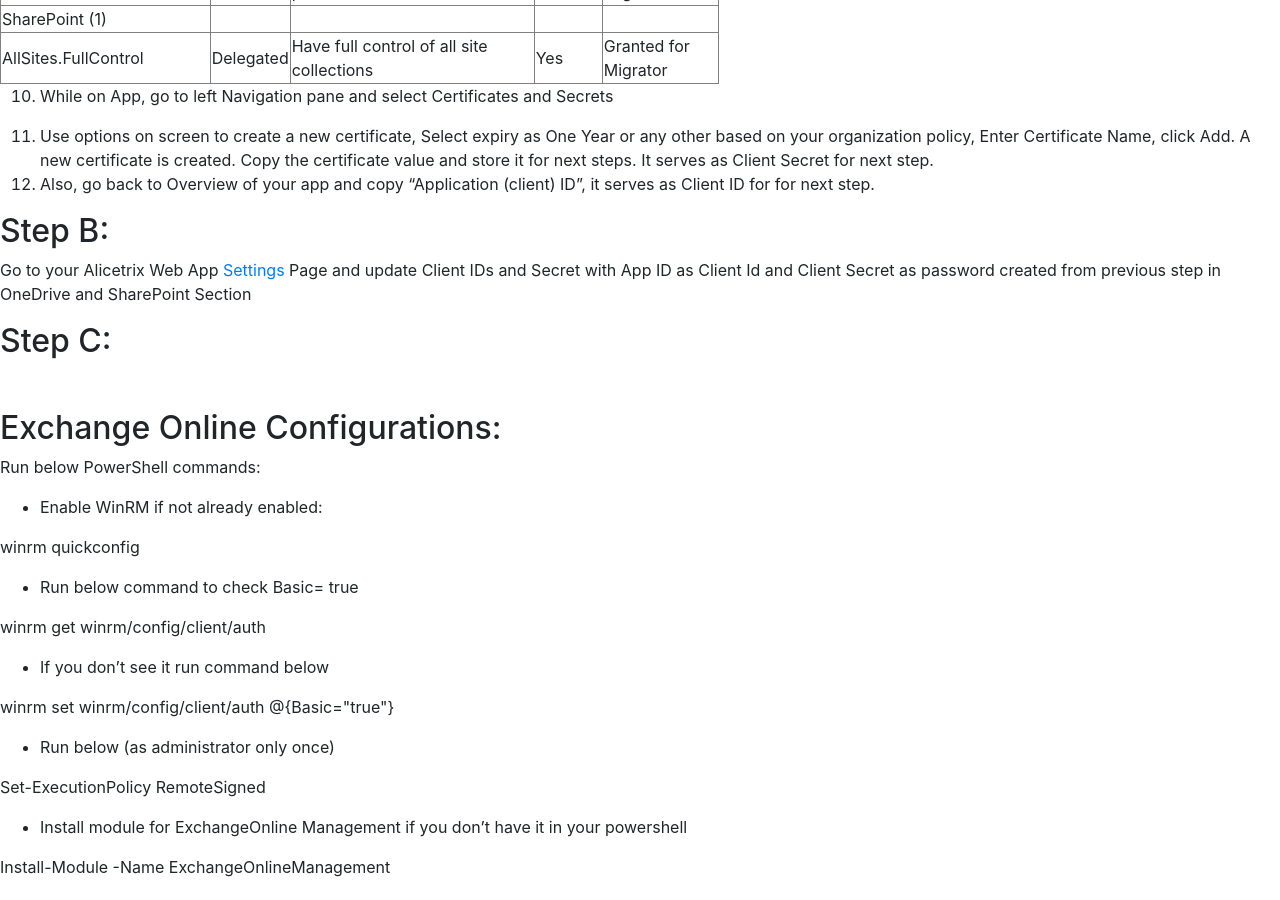
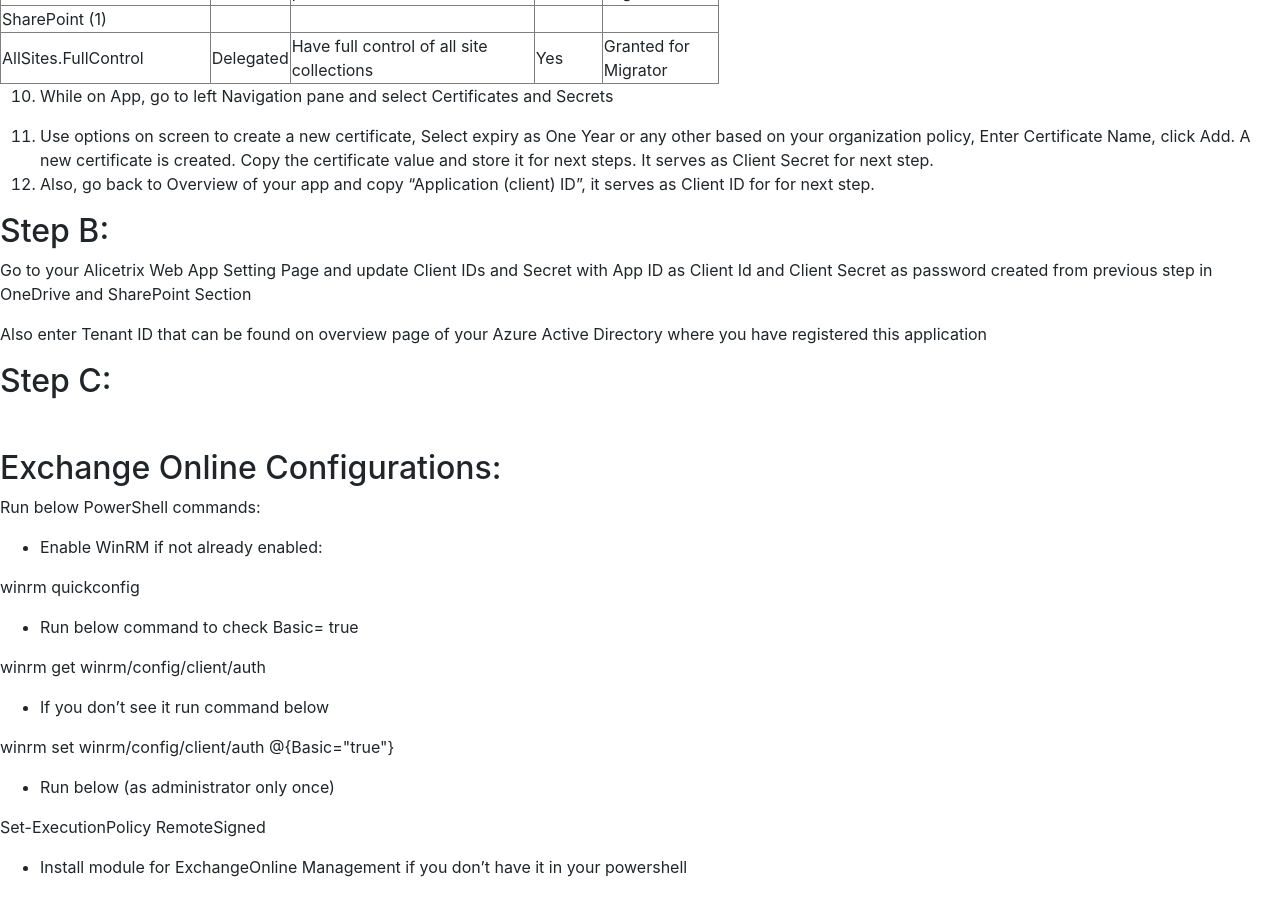
Before and after one commit to migratoralicetrix/www.alicetrix.com, a Jekyll site: the page about/Help/OneDriveOneTimeSetup.html, which Jekyll copies as it is, in a window 1280 px wide and 900 px high, scrolled down 1027 px. Built offline with Jekyll 4.4.1, drawn with Linux system fonts in a browser that asks for light colours.

Commit message:
minor help file changes

```diff
--- a/about/Help/OneDriveOneTimeSetup.html
+++ b/about/Help/OneDriveOneTimeSetup.html
@@ -114,7 +114,9 @@
         <li>Also, go back to Overview of your app and copy &ldquo;Application (client) ID&rdquo;, it serves as Client ID for for next step.</li>
     </ol>
     <h2>Step B:</h2>
-    <p>Go to your Alicetrix Web App <a href="/Migrator/AdminConfig" target="_parent">Settings</a> Page and update Client IDs and Secret with App ID as Client Id and Client Secret as password created from previous step in OneDrive and SharePoint Section</p>
+    <p>Go to your Alicetrix Web App Setting Page and update Client IDs and Secret with App ID as Client Id and Client Secret as password created from previous step in OneDrive and SharePoint Section</p>
+    <p> Also enter Tenant ID that can be found on overview page of your Azure Active Directory where you have registered this application</p>
+
     <h2>Step C:</h2>
     <p>&nbsp;</p>
     <h2>Exchange Online Configurations:</h2>
```
